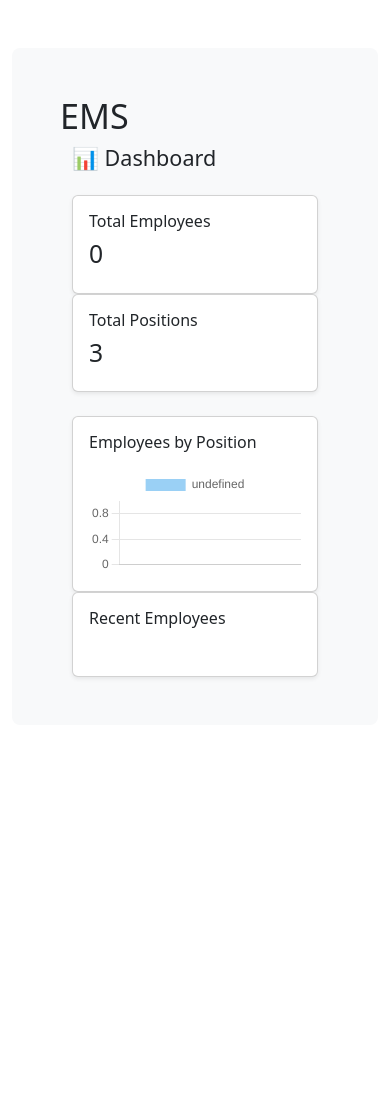
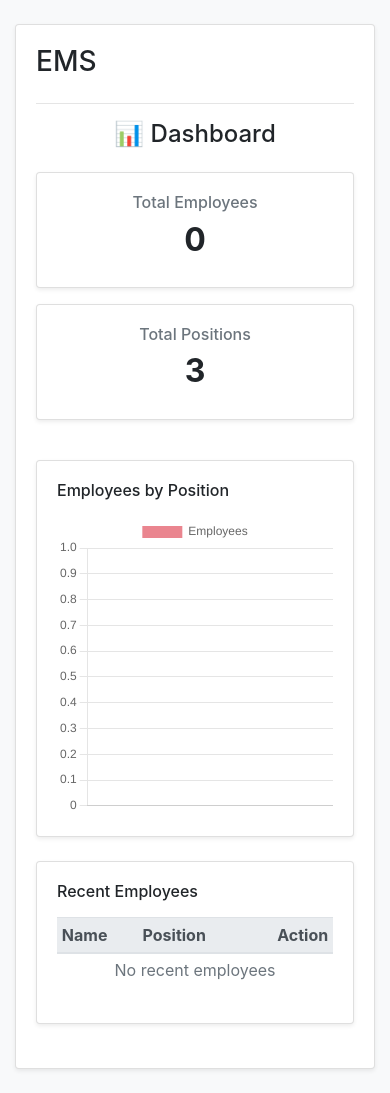
Before and after one commit to Mahady-95/employee_project, a Django app: page /employee/dashboard/ in a window 390 px wide. Before the commit the page ends 680 px from the top, so only its background shows below. Run offline with Django 5.2, Linux system fonts and the light colour scheme; data comes from the database, SQL or seed files in the repository; data that the repository does not hold is empty; some libraries are stand-ins or nearby versions.

Commit message:
base|list|dashborad page responsive added

```diff
--- a/employee_register/templates/employee_register/base.html
+++ b/employee_register/templates/employee_register/base.html
@@ -3,47 +3,74 @@
 <head>
   <meta charset="utf-8">
   <meta name="viewport" content="width=device-width, initial-scale=1">
-  <title>Employee</title>
+  <title>Employee Management System</title>
 
-  <link href="https://cdn.jsdelivr.net/npm/bootstrap@5.3.8/dist/css/bootstrap.min.css" rel="stylesheet">
-  <link rel="stylesheet" href="https://cdnjs.cloudflare.com/ajax/libs/font-awesome/7.0.1/css/all.min.css">
+  <!-- Bootstrap 4 CSS -->
+  <link rel="stylesheet"
+        href="https://stackpath.bootstrapcdn.com/bootstrap/4.5.2/css/bootstrap.min.css">
+
+  <!-- Font Awesome -->
+  <link rel="stylesheet"
+        href="https://cdnjs.cloudflare.com/ajax/libs/font-awesome/5.15.4/css/all.min.css">
 </head>
 
-<body>
+<body class="bg-light">
 
-<div class="container">
-  <div class="col-md-10 offset-md-1 mt-5">
-    <div class="p-5 mb-4 bg-light rounded-3">
+<div class="container py-4">
 
-      <h1 class="display-4">EMS</h1>
-      <!-- <p class="lead fst-italic">Python Django CRUD</p> -->
+  <div class="row justify-content-center">
+    <div class="col-12 col-lg-10">
 
-      <!-- ✅ SHOW ONLY IF USER IS LOGGED IN -->
+      <div class="card shadow-sm">
+        <div class="card-body">
+
+          <!-- Header -->
+          <div class="d-flex flex-column flex-md-row justify-content-between align-items-md-center mb-3">
+
+            <h3 class="mb-2 mb-md-0">EMS</h3>
+
             {% if user.is_authenticated %}
-
-        <a href="{% url 'dashboard' %}" class="btn btn-danger btn-sm me-2">
+            <div class="d-flex flex-wrap">
+              <a href="{% url 'dashboard' %}"
+                 class="btn btn-danger btn-sm mr-2 mb-2">
                 Dashboard
               </a>
 
-        <form action="{% url 'logout' %}" method="post" class="d-inline">
+              <form action="{% url 'logout' %}"
+                    method="post"
+                    class="mb-2">
                 {% csrf_token %}
-          <button type="submit" class="btn btn-outline-danger btn-sm">
+                <button type="submit"
+                        class="btn btn-outline-danger btn-sm">
                   Logout
                 </button>
               </form>
-
-        <hr class="my-4">
-
+            </div>
             {% endif %}
 
+          </div>
+
+          <hr>
+
+          <!-- Page Content -->
           {% block content %}
           {% endblock content %}
 
         </div>
       </div>
+
+    </div>
   </div>
 
-<script src="https://cdn.jsdelivr.net/npm/bootstrap@5.3.8/dist/js/bootstrap.bundle.min.js"></script>
+</div>
+
+<!-- jQuery (Required for Bootstrap 4) -->
+<script src="https://code.jquery.com/jquery-3.5.1.slim.min.js"></script>
+
+<!-- Bootstrap 4 JS -->
+<script src="https://cdn.jsdelivr.net/npm/bootstrap@4.5.2/dist/js/bootstrap.bundle.min.js"></script>
+
+<!-- SweetAlert -->
 <script src="https://cdn.jsdelivr.net/npm/sweetalert2@11"></script>
 
 </body>
--- a/employee_register/templates/employee_register/dashboard.html
+++ b/employee_register/templates/employee_register/dashboard.html
@@ -2,22 +2,26 @@
 {% load static %}
 
 {% block content %}
-<div class="container-fluid">
 
-<h4 class="mb-4">📊 Dashboard</h4>
+<h4 class="mb-4 text-center text-md-left">📊 Dashboard</h4>
 
 <!-- STATS -->
 <div class="row mb-4">
-    <div class="col-md-6">
-        <div class="card shadow-sm p-3">
-            <h6>Total Employees</h6>
-            <h2>{{ total_employees }}</h2>
+    <div class="col-12 col-md-6 mb-3">
+        <div class="card shadow-sm text-center">
+            <div class="card-body">
+                <h6 class="text-muted">Total Employees</h6>
+                <h2 class="font-weight-bold">{{ total_employees }}</h2>
             </div>
         </div>
-    <div class="col-md-6">
-        <div class="card shadow-sm p-3">
-            <h6>Total Positions</h6>
-            <h2>{{ total_positions }}</h2>
+    </div>
+
+    <div class="col-12 col-md-6 mb-3">
+        <div class="card shadow-sm text-center">
+            <div class="card-body">
+                <h6 class="text-muted">Total Positions</h6>
+                <h2 class="font-weight-bold">{{ total_positions }}</h2>
+            </div>
         </div>
     </div>
 </div>
@@ -25,43 +29,67 @@
 <div class="row">
 
     <!-- CHART -->
-<div class="col-md-6">
+    <div class="col-12 col-lg-6 mb-4">
         <div class="card shadow-sm">
             <div class="card-body">
                 <h6 class="mb-3">Employees by Position</h6>
+                <div style="height:300px;">
                     <canvas id="employeeChart"></canvas>
+                </div>
             </div>
         </div>
     </div>
 
     <!-- RECENT LIST -->
-<div class="col-md-6">
+    <div class="col-12 col-lg-6 mb-4">
         <div class="card shadow-sm">
             <div class="card-body">
                 <h6 class="mb-3">Recent Employees</h6>
-            <table class="table table-sm">
+
+                <div class="table-responsive">
+                    <table class="table table-sm table-hover">
+                        <thead class="thead-light">
+                            <tr>
+                                <th>Name</th>
+                                <th>Position</th>
+                                <th class="text-right">Action</th>
+                            </tr>
+                        </thead>
+                        <tbody>
                             {% for emp in recent_employees %}
                             <tr>
                                 <td>{{ emp.fullname }}</td>
                                 <td>{{ emp.position }}</td>
-                    <td>
-                        <form action="{% url 'employee_delete' emp.id %}" method="post" class="delete-form">
+                                <td class="text-right">
+                                    <form action="{% url 'employee_delete' emp.id %}"
+                                          method="post"
+                                          class="delete-form d-inline">
                                         {% csrf_token %}
-                            <button type="submit" class="btn btn-sm btn-outline-danger">
+                                        <button type="submit"
+                                                class="btn btn-sm btn-outline-danger">
                                             Delete
                                         </button>
                                     </form>
                                 </td>
                             </tr>
+                            {% empty %}
+                            <tr>
+                                <td colspan="3" class="text-center text-muted">
+                                    No recent employees
+                                </td>
+                            </tr>
                             {% endfor %}
+                        </tbody>
                     </table>
+                </div>
+
             </div>
         </div>
     </div>
 
 </div>
-</div>
 
+<!-- Chart JS -->
 <script src="https://cdn.jsdelivr.net/npm/chart.js"></script>
 <script>
 const ctx = document.getElementById('employeeChart');
@@ -71,11 +99,18 @@ new Chart(ctx, {
     data: {
         labels: [{% for c in chart_data %}"{{ c.position__title }}",{% endfor %}],
         datasets: [{
-            data: [{% for c in chart_data %}{{ c.total }},{% endfor %}]
+            label: 'Employees',
+            data: [{% for c in chart_data %}{{ c.total }},{% endfor %}],
+            backgroundColor: 'rgba(220,53,69,0.6)'
         }]
+    },
+    options: {
+        responsive: true,
+        maintainAspectRatio: false
     }
 });
 </script>
 
 <script src="{% static 'employee_register/js/delete_confirm.js' %}"></script>
+
 {% endblock %}
```
Also changed, not shown: employee_register/templates/employee_register/employee_form.html (+15 -8 lines), employee_register/templates/employee_register/employee_list.html (+27 -17 lines). Lines whose indentation alone changed are shown as unchanged.
